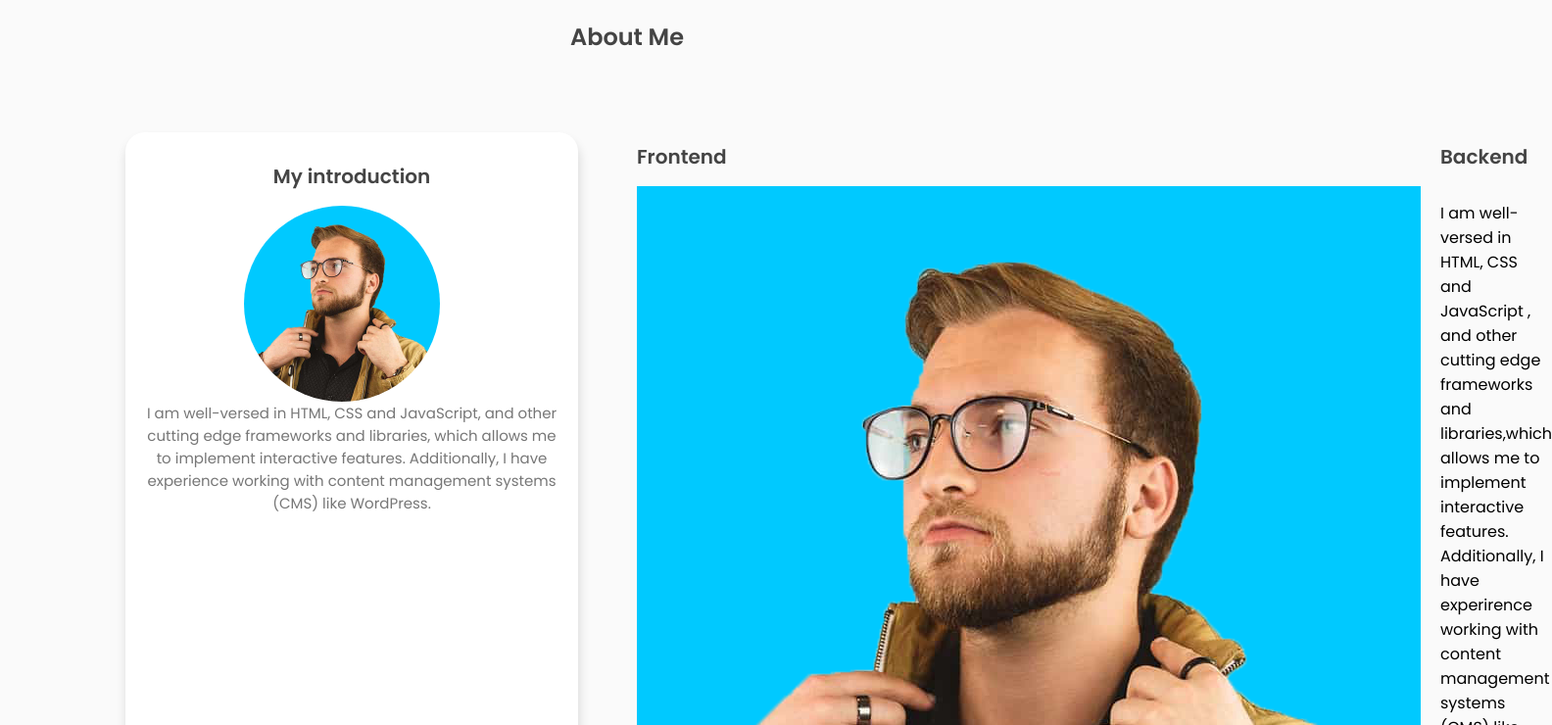
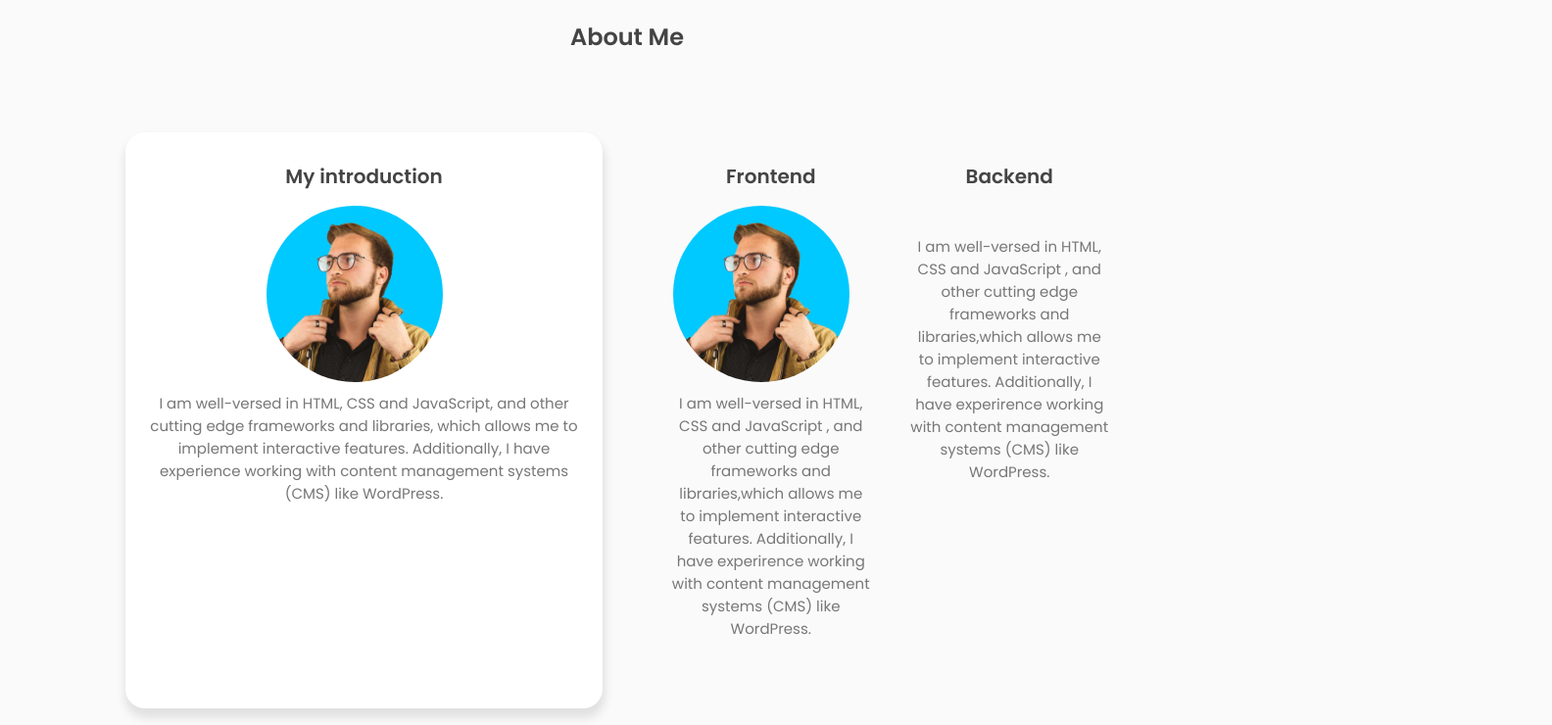
Before and after one commit to fabianburlaos/ADOBE-CREATlVE-CLOUD, a plain HTML site: page index.html in a window 1280 px wide. Shown: the part 860-1600 px from the top of the page at 98% size, 1584 px wide, since content can reach past the window. Drawn offline with nearby package versions, Linux system fonts and the light colour scheme.

Commit message:
Update style.css

```diff
--- a/assets/css/style.css
+++ b/assets/css/style.css
@@ -327,7 +327,8 @@ h3{
     color: #777;
 }
 .about-info img {
-    max-width: 200px;
+    margin-bottom: 10px;
+    max-width: 180px;
     margin-right: 20px;
     border-radius: 50%;
 }
@@ -335,23 +336,29 @@ h3{
 
 /* ----- ABOUT / SKILLS BOX ----- */
 .skills-box{
-    margin: 10px;
+    position: relative;
+    display: flex;
+    align-items: center;
+    flex-direction: column;
+    padding-block: 30px 70px;
+    padding-inline: 20px;
+    width: 100%;
 }
 .skills-header{
     margin-bottom: 30px;
 }
-.skills-list{
-    display: flex;
-    flex-wrap: wrap;
-    gap: 5px;
+.skills-box p{
+    text-align: center;
+    font-size: 15px;
+    color: #777;
 }
-.skills-list span{
-    font-size: 14px;
-    background: var(--first-color);
-    color: var(--color-white);
-    padding: 2px 10px;
-    border-radius: 5px;
+.skills-box img {
+    margin-bottom: 10px;
+    max-width: 180px;
+    margin-right: 20px;
+    border-radius: 50%;
 }
+
 
 /* ----- PROJECTS BOX ----- */
 .project-container{
@@ -444,6 +451,9 @@ h3{
 }
 
 /* ----- CONTACT FORM ----- */
+.form{
+    margin: 20px;
+}
 .form-control{
     display: flex;
     flex-direction: column;
```
